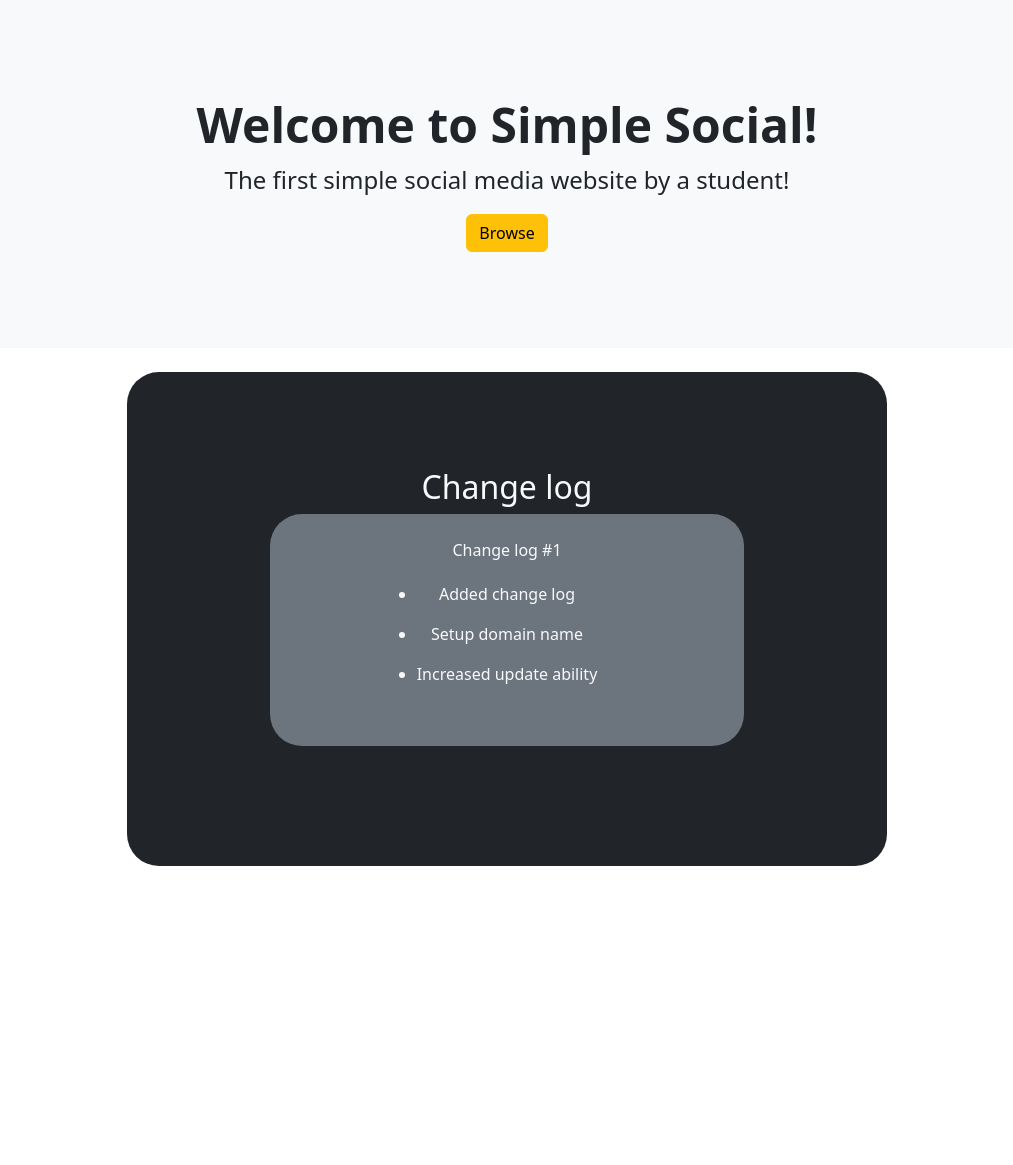
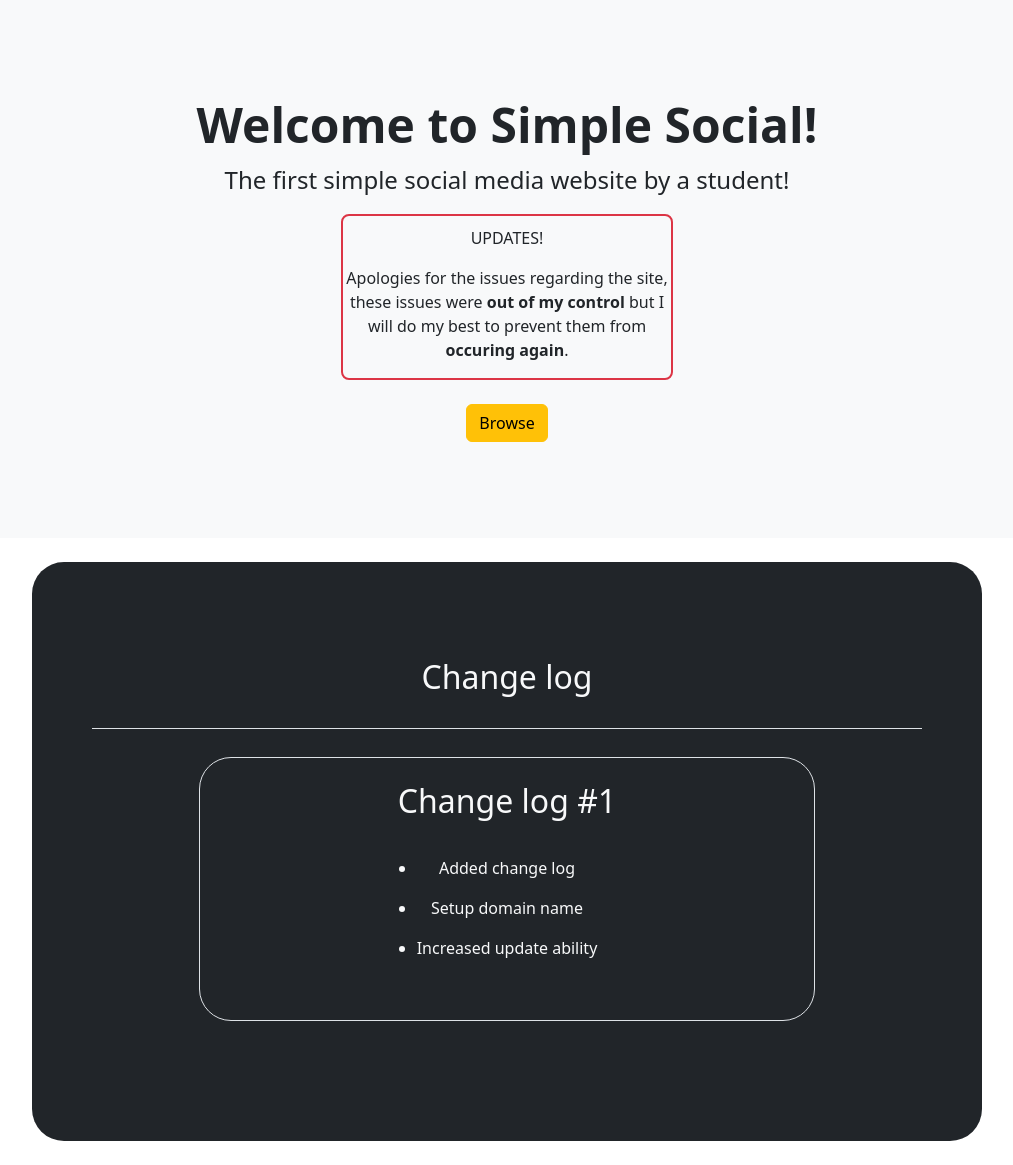
Before and after one commit to LostPython1192/socialweb, a Django app: page / in a window 1280 px wide. Shown: the part 56-1221 px from the top of the page, without its empty margins (133-1146 px from the left). Before the commit the page ends 922 px from the top, so only its background shows below. Run offline with Django 4.2, Linux system fonts and the light colour scheme; some libraries are stand-ins or nearby versions.

Commit message:
web_frontpage_update

```diff
--- a/simplesocial/settings.py
+++ b/simplesocial/settings.py
@@ -27,7 +27,7 @@ SECRET_KEY = 'django-insecure-x4p*-vhg_#zx-5@6)x9532rxiebfgyfwn6&y%w-w&f_m3_+c=b
 # SECURITY WARNING: don't run with debug turned on in production!
 DEBUG = True
 
-ALLOWED_HOSTS = ['laithan2.pythonanywhere.com', '127.0.0.1', "www.simplesocialweb.com"]
+ALLOWED_HOSTS = ['laithan2.pythonanywhere.com', '127.0.0.1', 'www.simplesocialweb.com', 'simplesocialweb.com']
 
 
 # Application definition
--- a/templates/index.html
+++ b/templates/index.html
@@ -11,23 +11,47 @@
     <div class="container-fluid py-5 text-center">
       <h1 class="display-5 fw-bold">Welcome to Simple Social!</h1>
       <p class=" fs-4">The first simple social media website by a student!</p>
+
+      <div class="d-flex justify-content-center">
+        <div class="col-4 rounded-3 border border-2 border-danger text-center">
+
+          <p style="padding-top: 10px;">UPDATES!</p>
+          <p>Apologies for the issues regarding the site, these issues were <b>out of my control</b> but I will do my
+            best to prevent them from <b>occuring again</b>.
+          </p>
+
+
+        </div>
+      </div>
+
+      <br>
+
+
+
       <a href="{% url 'groups:all' %}" class="btn btn-warning" role="button">Browse</a>
     </div>
   </div>
 
 <div class="row d-flex justify-content-center">
 
-  <div class="p-5 mb-4 bg-dark rounded-5 col-md-8">
+  <div class="p-5 mb-4 bg-dark rounded-5 col-md-10">
     <div class="container-md py-5 text-light text-center">
 
       <h2>Change log</h2>
+
+      <div class="d-flex justify-content-between flex-wrap flex-md-nowrap align-items-center pt-3 pb-2 mb-1 border-bottom"></div>
+
+      <br>
 
       <div class="row d-flex justify-content-center">
 
 
         <div class="col-md-9 rounded">
-          <div class="p-4 mb-4 container bg-secondary text-center text-light rounded-5 ">
-            <p>Change log #1</p>
+          <div class="p-4 mb-4 container border border-1 border-dark-subtle text-center text-light rounded-5 ">
+            <h2>Change log #1</h2>
+
+
+            <br>
 
             <div class="d-flex justify-content-center text-center">
 
```
Also changed, not shown: db.sqlite3.
